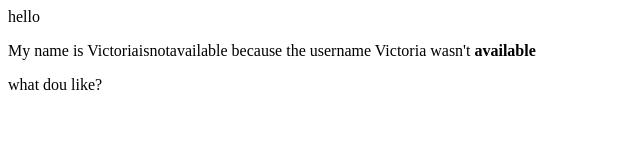
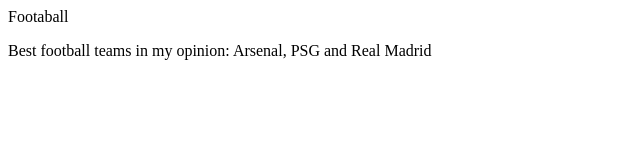
Before and after one commit to Victoriaisnotavailable/Victoriaisnotavailable, a plain HTML site: page index.html in a window 1280 px wide. Shown: the whole page, without its empty margins (0-640 px from the left). Drawn offline with Linux system fonts and the light colour scheme.

Commit message:
Update index.html
many changes

```diff
--- a/index.html
+++ b/index.html
@@ -1,5 +1,4 @@
-<tittle>hello</tittle>
+<tittle>Footaball</tittle>
 <head>
-<p>My name is Victoriaisnotavailable because the username Victoria wasn't <strong>available</strong><p>
-<p>what dou like?</p>
+<p>Best football teams in my opinion: Arsenal, PSG and Real Madrid<p>
 </head>
```
